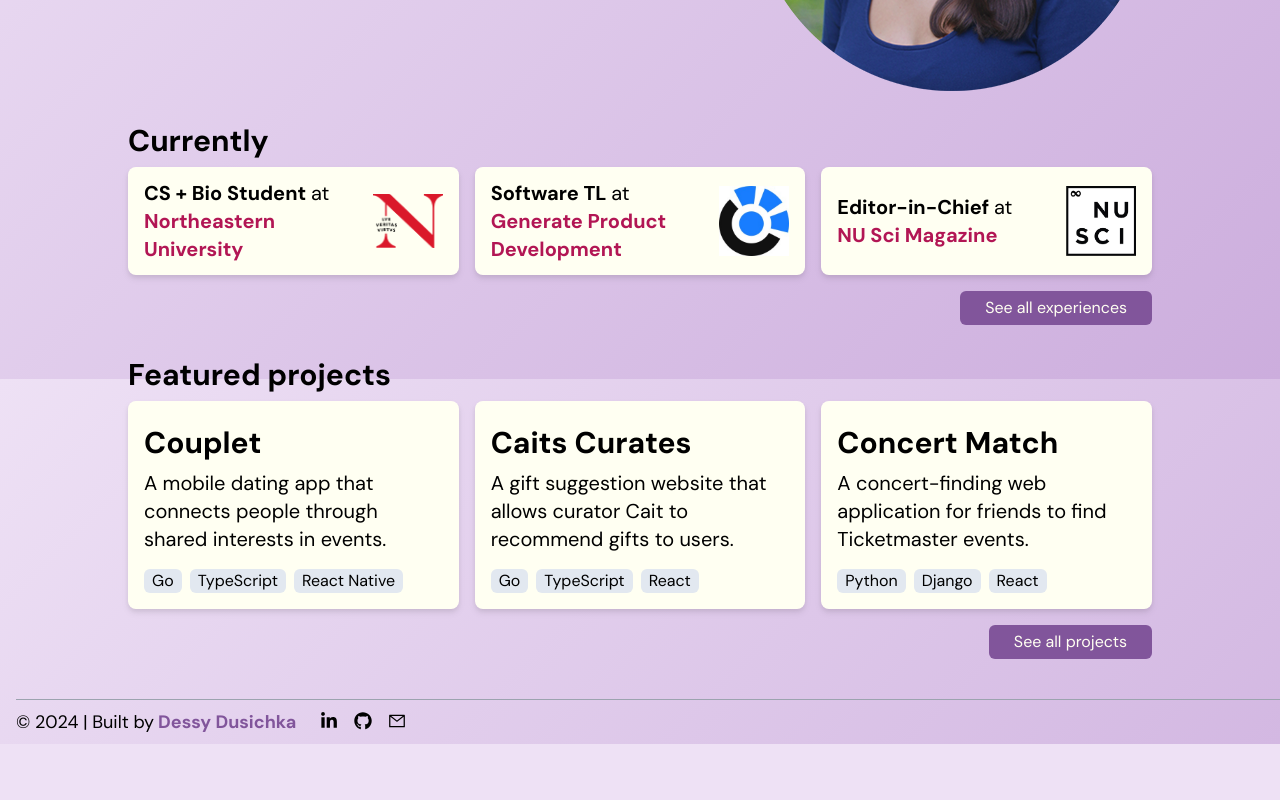
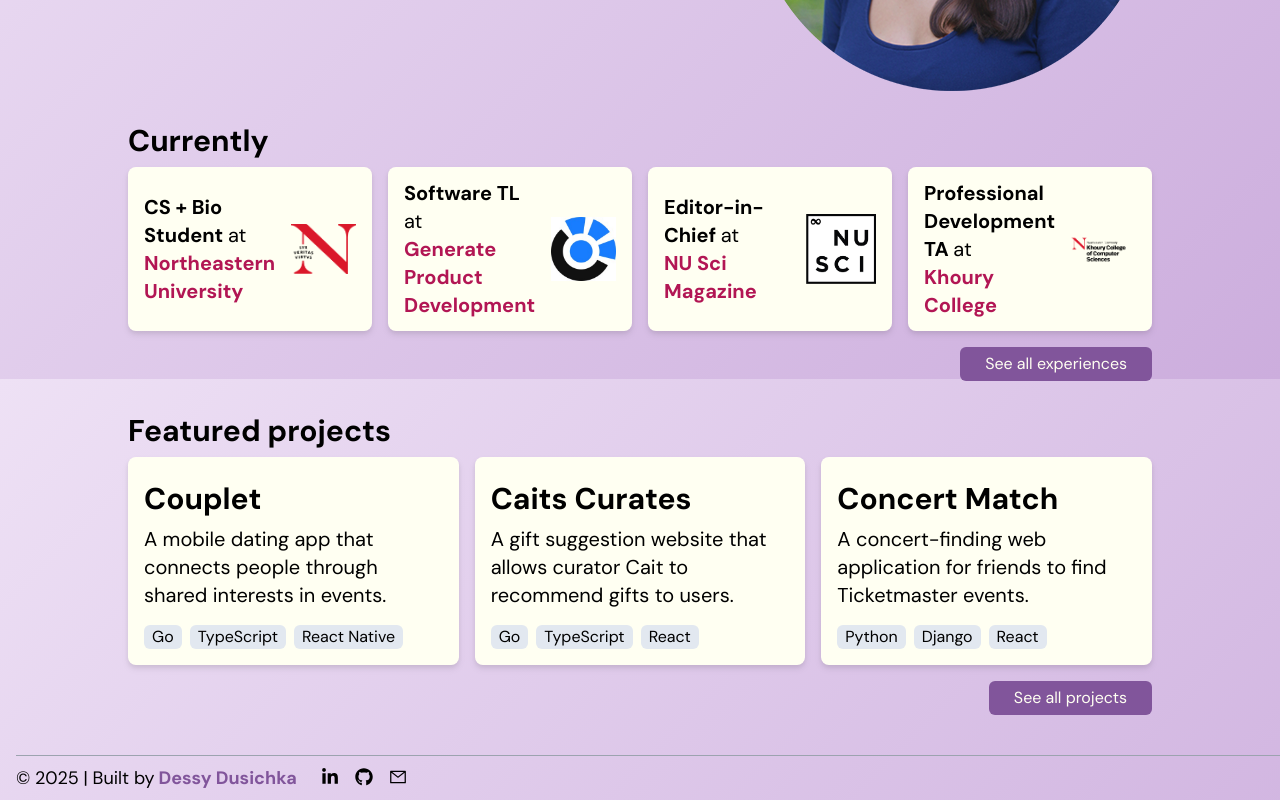
Before and after one commit to ddusichka/portfolio, a Next.js app: page / in a window 1280 px wide. Shown: the part 421-1221 px from the top of the page. Before the commit the page ends 1165 px from the top, so only its background shows below. Built offline with nearby package versions, Linux system fonts and the light colour scheme.

Commit message:
add content

```diff
--- a/app/components/Footer.tsx
+++ b/app/components/Footer.tsx
@@ -1,25 +1,30 @@
 import React from "react";
 import Icons from "./Icons";
 
-const Footer = () => {
+export default function Footer() {
   return (
-    <div className="ml-4">
-      <hr className="h-px my-2 bg-gray-400 border-0" />
-      <div className="flex justify-between tablet:justify-normal text-lg pb-2">
+    <div className={styles.container}>
+      <hr className={styles.divider} />
+      <div className={styles.content}>
         <p>
-          © 2024 | Built by
+          © 2025 | Built by
           <a href="mailto:dusichka.d@northeastern.edu" target="_blank">
-            <span className="ml-1 font-bold text-[#81559b]">
-              Dessy Dusichka
-            </span>
+            <span className={styles.link}>Dessy Dusichka</span>
           </a>
         </p>
-        <div className="ml-2 tablet:ml-6 mr-4 mt-1 flex gap-2 laptop:gap-4 justify-center">
+        <div className={styles.iconsContainer}>
           <Icons color="black" size="1em" />
         </div>
       </div>
     </div>
   );
+}
+
+const styles = {
+  container: "ml-4",
+  divider: "h-px my-2 bg-gray-400 border-0",
+  content: "flex justify-between tablet:justify-normal text-lg pb-2",
+  link: "ml-1 font-bold text-[#81559b]",
+  iconsContainer:
+    "ml-2 tablet:ml-6 mr-4 mt-1 flex gap-2 laptop:gap-4 justify-center",
 };
-
-export default Footer;
--- a/app/content/content.tsx
+++ b/app/content/content.tsx
@@ -656,7 +656,7 @@
       bullets: [
         "Pursuing a BS in Computer Science and Biology",
         "University Honors Program, GPA 3.97/4.0",
-        "Courses: Algorithms and Data, Object-Oriented Design, Artificial Intelligence, Database Design, Foundations of Data Science, Accelerated Fundamentals of Computer Science I & II, Discrete Structures",
+        "Courses: Software Engineering, Algorithms and Data, Object-Oriented Design, Artificial Intelligence, Database Design, Foundations of Data Science, Accelerated Fundamentals of Computer Science I & II, Discrete Structures",
       ],
       showMore: false,
     },
@@ -684,10 +684,26 @@
       linkText: "nuscimagazine.com",
       linkURL: "https://nuscimagazine.com/",
       bullets: [
-        "Shaping the creative direction of Northeastern's student-run science magazine",
-        "Leading a team of 17 editors and 50+ writers throughout two issue cycles per semester",
-        "Collaborating with the magazine's executive board to coordinate operations and magazine production",
-        "Writing two articles per semester and copy-editing 40+ articles per issue",
+        "Shaping the creative direction of Northeastern’s student-run science magazine through 4 print issues",
+        "Leading a team of 17 editors and 50+ writers and coordinating issue production with the executive board",
+        "Editing 60+ articles per semester, providing feedback to refine content, clarity, accuracy, and engagement",
+        "Selecting and arranging articles to create 44-page print issues",
+        "Writing articles on topics relating to ecology, biology, health, and technology",
+      ],
+      showMore: false,
+    },
+    {
+      position: "Professional Development for Co-op TA",
+      shortPosition: "Professional Development TA",
+      company: "Khoury College",
+      location: "Boston, MA",
+      image: "/khoury.png",
+      date: "Sep 2024 - Present",
+      linkText: "catalog.northeastern.edu",
+      linkURL: "https://catalog.northeastern.edu/course-descriptions/cs/",
+      bullets: [
+        "Offering tailored advice for 100+ computer science undergraduates taking CS1210 during their first co-op job search",
+        "Conducted 50+ resume reviews and 25+ mock interviews, boosting student confidence and job readiness",
       ],
       showMore: false,
     },
```
